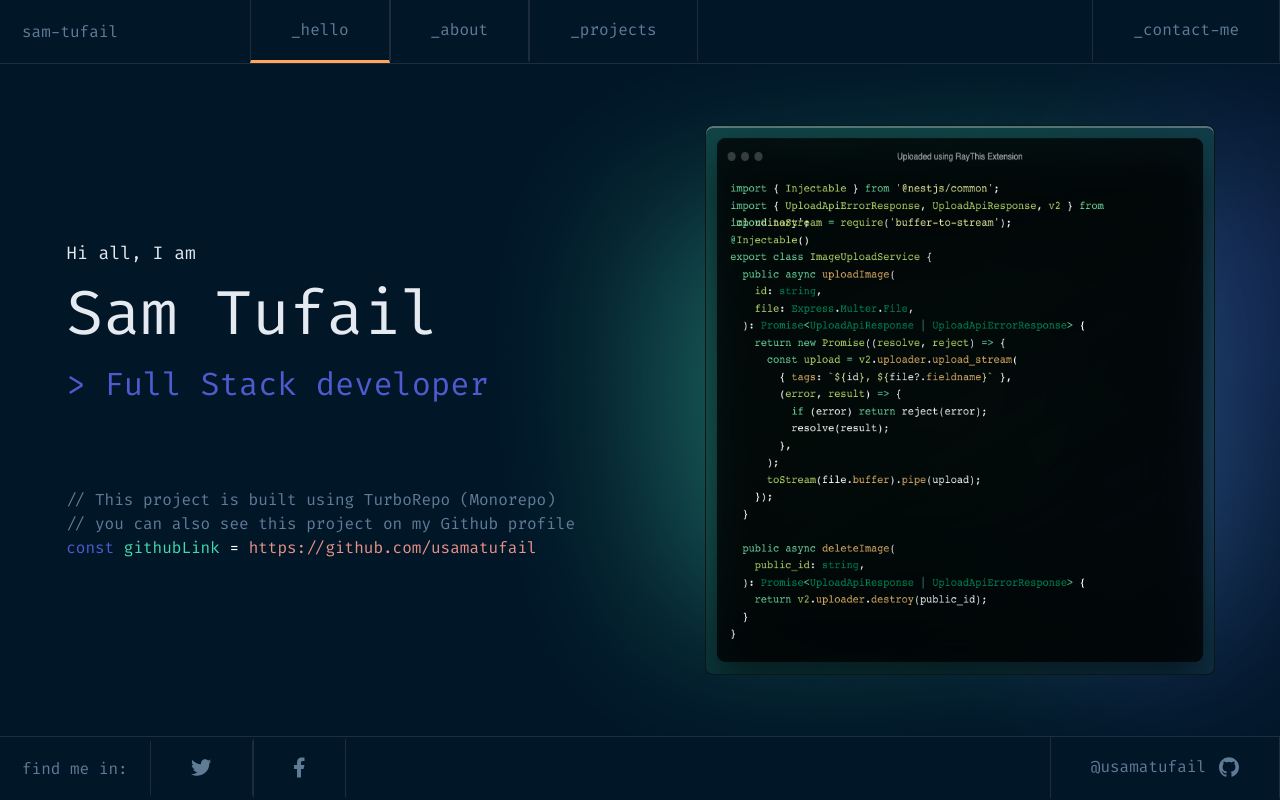
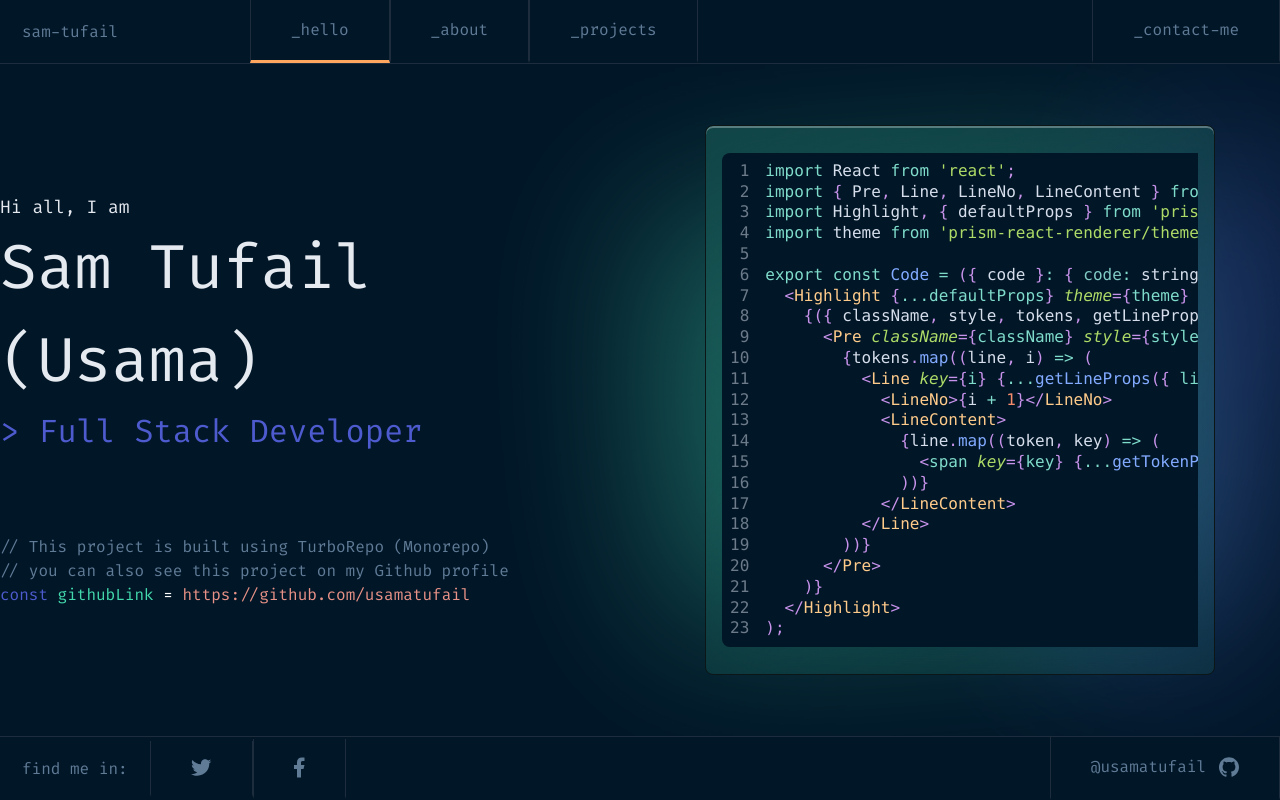
Before and after one commit to usamatufail/sam-portfolio, a Next.js app in the folder apps/web/: page / in a window 1280 px wide. Built offline with nearby package versions, Linux system fonts and the light colour scheme.

Commit message:
feat(apps/web/components): added code component to display code on homepage
also added homepage-data file to manage data of homepage from that

```diff
--- /dev/null
+++ b/apps/web/components/code/code.component.tsx
@@ -0,0 +1,22 @@
+import { Pre, Line, LineNo, LineContent } from './styles';
+import Highlight, { defaultProps } from 'prism-react-renderer';
+import theme from 'prism-react-renderer/themes/nightOwl';
+
+export const Code = ({ code }: { code: string }) => (
+  <Highlight {...defaultProps} theme={theme} code={code} language="jsx">
+    {({ className, style, tokens, getLineProps, getTokenProps }) => (
+      <Pre className={className} style={style}>
+        {tokens.map((line, i) => (
+          <Line key={i} {...getLineProps({ line, key: i })}>
+            <LineNo>{i + 1}</LineNo>
+            <LineContent>
+              {line.map((token, key) => (
+                <span key={key} {...getTokenProps({ token, key })} />
+              ))}
+            </LineContent>
+          </Line>
+        ))}
+      </Pre>
+    )}
+  </Highlight>
+);
--- /dev/null
+++ b/apps/web/components/code/styles.ts
@@ -0,0 +1,30 @@
+import styled from 'styled-components';
+
+export const Pre = styled.pre`
+  text-align: left;
+  margin: 0 1rem;
+  border-radius: 8px 0px 0px 8px;
+  padding: 0.5em;
+  overflow: scroll;
+
+  & .token-line {
+    line-height: 1.3em;
+    height: 1.3em;
+  }
+`;
+
+export const Line = styled.div`
+  display: table-row;
+`;
+
+export const LineNo = styled.span`
+  display: table-cell;
+  text-align: right;
+  padding-right: 1em;
+  user-select: none;
+  opacity: 0.5;
+`;
+
+export const LineContent = styled.span`
+  display: table-cell;
+`;
--- a/apps/web/components/index.ts
+++ b/apps/web/components/index.ts
@@ -3,4 +3,5 @@ export { Header } from './header/header.component';
 export { Timeline } from './timeline/timeline.component';
 export { Animated } from './animated/animated.component';
 export { ProjectCard } from './project-card/project-card.component';
+export { Code } from './code/code.component';
 export * from './layout';
--- /dev/null
+++ b/apps/web/mocks/homepage-data.ts
@@ -0,0 +1,29 @@
+export const homepage = {
+  name: 'Sam Tufail (Usama)',
+  profession: 'Full Stack Developer',
+  githubLink: 'https://github.com/usamatufail',
+  code: `
+  import React from 'react';
+import { Pre, Line, LineNo, LineContent } from './styles';
+import Highlight, { defaultProps } from 'prism-react-renderer';
+import theme from 'prism-react-renderer/themes/nightOwl';
+
+export const Code = ({ code }: { code: string }) => (
+  <Highlight {...defaultProps} theme={theme} code={code} language="jsx">
+    {({ className, style, tokens, getLineProps, getTokenProps }) => (
+      <Pre className={className} style={style}>
+        {tokens.map((line, i) => (
+          <Line key={i} {...getLineProps({ line, key: i })}>
+            <LineNo>{i + 1}</LineNo>
+            <LineContent>
+              {line.map((token, key) => (
+                <span key={key} {...getTokenProps({ token, key })} />
+              ))}
+            </LineContent>
+          </Line>
+        ))}
+      </Pre>
+    )}
+  </Highlight>
+);`.trim(),
+};
--- a/apps/web/mocks/index.ts
+++ b/apps/web/mocks/index.ts
@@ -1,3 +1,4 @@
 export * from './experience-data';
 export * from './education-data';
 export * from './projects-data';
+export * from './homepage-data';
--- a/apps/web/package.json
+++ b/apps/web/package.json
@@ -8,12 +8,15 @@
   "dependencies": {
     "framer-motion": "^8.0.2",
     "next": "latest",
+    "prism-react-renderer": "^1.3.5",
     "prop-types": "^15.8.1",
     "react": "18.2.0",
     "react-dom": "18.2.0",
     "react-icons": "^4.7.1",
+    "react-is": "^18.2.0",
     "react-lottie-player": "^1.5.4",
     "sass": "^1.57.1",
+    "styled-components": "^5.3.6",
     "ui": "workspace:*"
   },
   "devDependencies": {
@@ -21,6 +24,7 @@
     "@types/node": "18.11.3",
     "@types/react": "18.0.21",
     "@types/react-dom": "18.0.6",
+    "@types/styled-components": "^5.1.26",
     "autoprefixer": "^10.4.12",
     "eslint-config-custom": "workspace:*",
     "postcss": "^8.4.18",
--- a/apps/web/pages/index.tsx
+++ b/apps/web/pages/index.tsx
@@ -1,6 +1,6 @@
-import { RootLayout } from 'components';
+import { Code, RootLayout } from 'components';
+import { homepage } from 'mocks';
 import type { NextPage } from 'next';
-import Image from 'next/image';
 
 const Home: NextPage = () => {
   return (
@@ -10,9 +10,9 @@ const Home: NextPage = () => {
         <div className="flex items-center justify-end">
           <div>
             <p className="text-[#E5E9F0] text-[18px]">Hi all, I am</p>
-            <h1 className="text-[#E5E9F0] text-[62px]">Sam Tufail</h1>
+            <h1 className="text-[#E5E9F0] text-[62px]">{homepage.name}</h1>
             <h2 className="text-[#4D5BCE] text-[32px] mb-[80px]">
-              {'>'} Full Stack developer
+              {'>'} {homepage.profession}
             </h2>
             <p>{'//'} This project is built using TurboRepo (Monorepo)</p>
             <p>{'//'} you can also see this project on my Github profile</p>
@@ -20,14 +20,8 @@ const Home: NextPage = () => {
               <span className="text-[#4D5BCE]">const</span>{' '}
               <span className="text-[#43D9AD]">githubLink</span>{' '}
               <span className="text-white">=</span>{' '}
-              <a
-                target="_blank"
-                rel="noreferrer"
-                href="https://github.com/usamatufail"
-              >
-                <span className="text-[#e99287]">
-                  https://github.com/usamatufail
-                </span>
+              <a target="_blank" rel="noreferrer" href={homepage.githubLink}>
+                <span className="text-[#e99287]">{homepage.githubLink}</span>
               </a>
             </div>
           </div>
@@ -67,7 +61,7 @@ const Home: NextPage = () => {
             }}
           >
             <div className="w-full h-full flex items-center">
-              <Image src="/code.png" alt="code-sample" fill />
+              <Code code={homepage.code} />
             </div>
           </div>
         </div>
```
Also changed, not shown: 1 other file (tests, documents, lock files or other folders).
